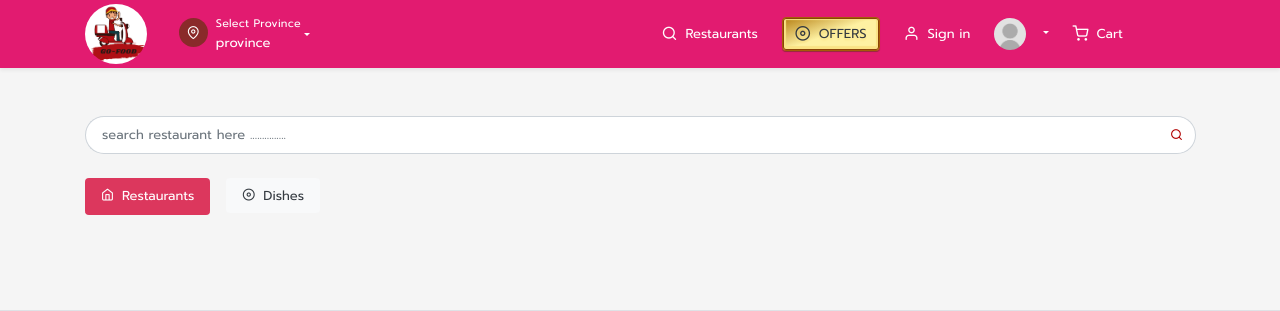
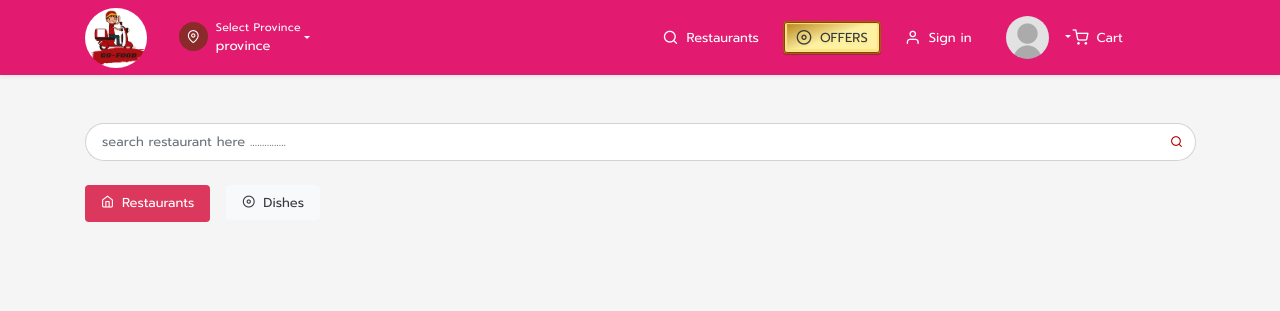
Before and after one commit to ratanak-khoeurn/G-11-Project-VC1, a PHP site: page /all_restaurants in a window 1280 px wide. Shown: the top 311 px of the page. Run offline with PHP 8.4, Linux system fonts and the light colour scheme; data that the repository does not hold is empty; some libraries are stand-ins or nearby versions.

Commit message:
[imp] improcode FPG-53

```diff
--- a/controllers/signin/check_singin_user.controller.php
+++ b/controllers/signin/check_singin_user.controller.php
@@ -42,7 +42,6 @@ if ($_SERVER['REQUEST_METHOD'] == 'POST') {
                 exit();
             }
         }
-
     } elseif (isset($_GET['sigin'])) {
         $email = htmlspecialchars($_POST['email']);
         $password = htmlspecialchars($_POST['password']);
--- a/layouts/navbar.php
+++ b/layouts/navbar.php
@@ -13,8 +13,7 @@
         </div>
         <div class="col-3 d-flex align-items-center m-none">
           <div class="dropdown mr-3">
-            <a class="btn-border-1 text-white dropdown-toggle d-flex align-items-center py-3" href="#"
-              id="navbarDropdown" role="button" data-toggle="dropdown" aria-haspopup="true" aria-expanded="false">
+            <a class="btn-border-1 text-white dropdown-toggle d-flex align-items-center py-3" href="#" id="navbarDropdown" role="button" data-toggle="dropdown" aria-haspopup="true" aria-expanded="false">
               <div>
                 <i class="feather-map-pin mr-2 primary-dark rounded-pill p-2 icofont-size"></i>
               </div>
@@ -159,30 +158,28 @@
                 signin.style.display = 'block';
               } else {
                 signin.style.display = 'none';
-
               }
             </script>
 
-            <a href="/signin"
-              class="widget-header mr-4 text-white m-none <?= isset($_SESSION['user']['first_name']) ? 'd-none' : '' ?>">
+            <a href="/signin" class="widget-header mr-4 text-white m-none <?= isset($_SESSION['user']['first_name']) ? 'd-none' : '' ?>">
               <div class="icon d-flex align-items-center">
                 <i class="feather-user h6 mr-2 mb-0"></i>
                 <span>Sign in</span>
               </div>
             </a>
-            <span class="user-name" style="color:white;text-align:center">
+            <span class="user-name" style="color:white;text-align:center;margin-right:10px">
               <?= isset($_SESSION['user']['first_name']) ? $_SESSION['user']['first_name'] : '' ?>
             </span>
 
 
             <div class="dropdown mr-4 m-none">
-              <a href="#" class="dropdown-toggle text-white py-3 d-block" id="dropdownMenuButton" data-toggle="dropdown"
-                aria-haspopup="true" aria-expanded="false">
-                <img alt="#"
-                  src="../../../assets/images/user/<?= isset($_SESSION['user']['picture']) ? $_SESSION['user']['picture'] : '../../../assets/images/avatar/no-profile-pic-icon-11.jpg' ?>"
-                  class="img-fluid rounded-circle header-user mr-2 header-user" />
+              <a href="#" class="dropdown-toggle text-white py-3 d-block" style="width: 43px;height:75px;" id="dropdownMenuButton" data-toggle="dropdown" aria-haspopup="true" aria-expanded="false">
+                <?php
+                $picture_path = isset($_SESSION['user']['picture']) && $_SESSION['user']['picture'] != '' ? $_SESSION['user']['picture'] : '../../../assets/images/avatar/no-profile-pic-icon-11.jpg';
+                ?>
+                <img style="width: 100%;height:100%" alt="#" src="../../../assets/images/user/<?php echo $picture_path; ?>" class="img-fluid rounded-circle header-user mr-2 header-user" />
+              </a>
 
-              </a>
               <div class="dropdown-menu dropdown-menu-right" aria-labelledby="dropdownMenuButton">
                 <a class="dropdown-item" href="/profile">My account</a>
                 <a class="dropdown-item" href="faq.html">Delivery support</a>
```
